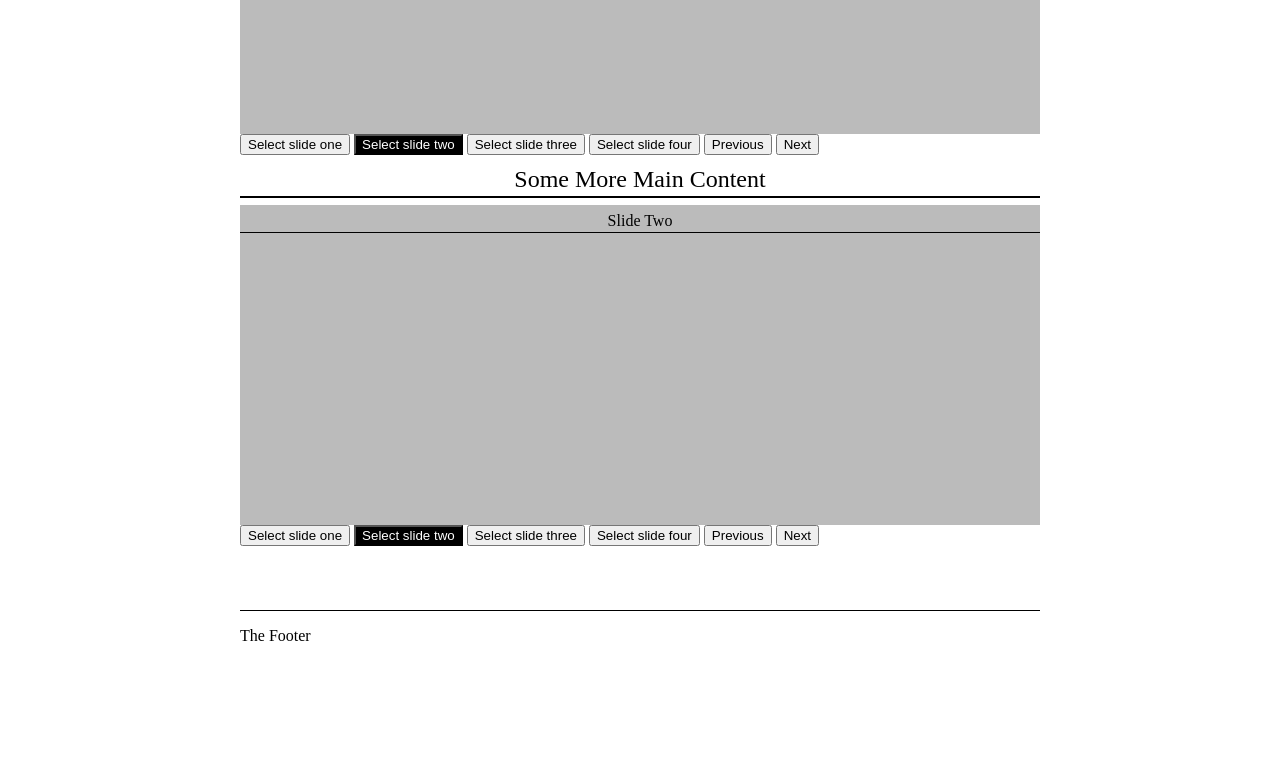
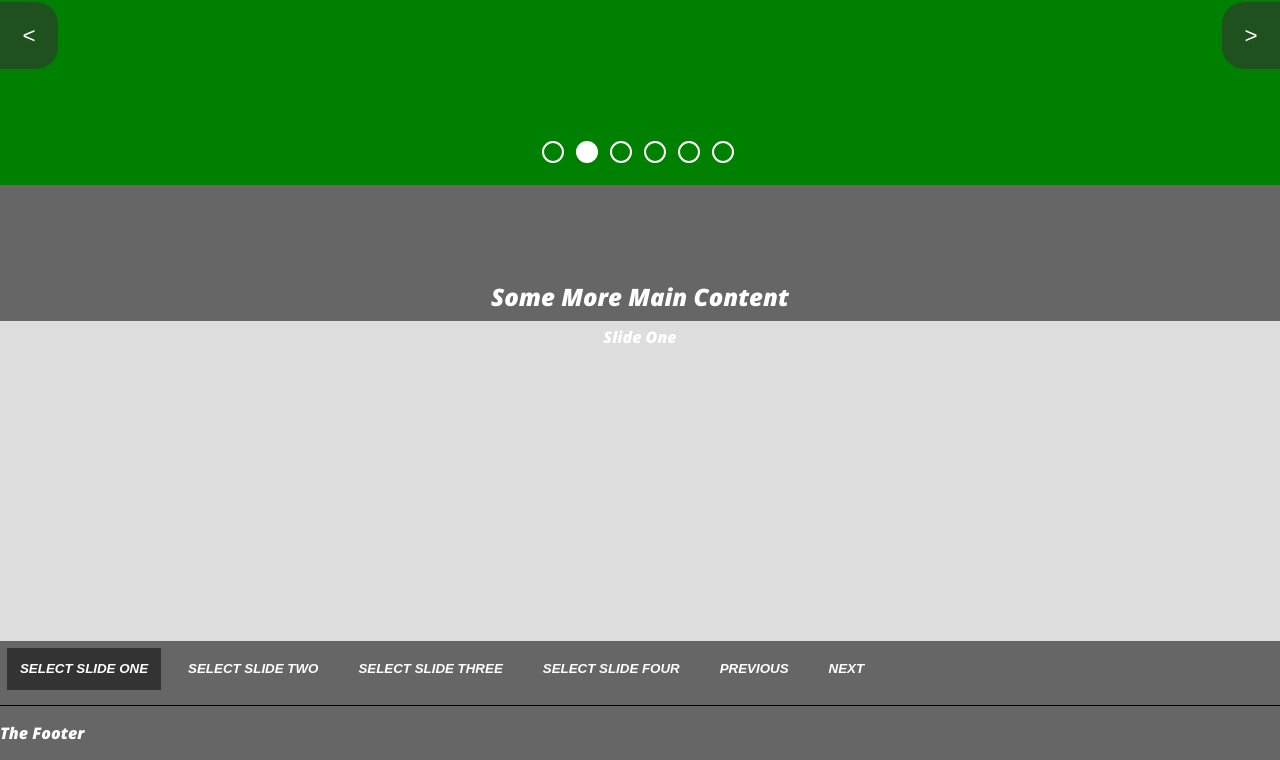
Before and after one commit to tomhazledine/nabSlider.js, a website: page demo/index.html in a window 1280 px wide. Shown: the part 340-1100 px from the top of the page. Before the commit the page ends 1001 px from the top, so only its background shows below. Drawn offline with nearby package versions, Linux system fonts and the light colour scheme; files that its build step writes are made by us from their sources.

Commit message:
demo site layout tweaks

```diff
--- a/demo/gulpfile.js
+++ b/demo/gulpfile.js
@@ -6,17 +6,11 @@ var compass = require('gulp-compass');
 var autoprefixer = require('gulp-autoprefixer');
 var rename = require('gulp-rename');
 var minifycss = require('gulp-minify-css');
-var imagemin = require('gulp-imagemin');
 var concat = require('gulp-concat');
 var uglify = require('gulp-uglify');
 var livereload = require('gulp-livereload');
 var lr = require('tiny-lr');
 var server = lr();
-var iconfont = require('gulp-iconfont');
-var iconfontCss = require('gulp-iconfont-css');
-var scsslint = require('gulp-scsslint');
-//var svgmin = require('gulp-svgmin');
-//var svgSprites = require('gulp-svg-sprites');
 
 // Compass
 gulp.task('sass', function() {
@@ -35,50 +29,10 @@ gulp.task('sass', function() {
     .pipe(livereload(server));
 });
 
-// Set up image minification
-gulp.task('images', function() {
-  return gulp.src(['img/raw/**/*.jpg','img/raw/**/*.png'])
-    .pipe(imagemin({
-      progressive: true,
-      svgoPlugins: [{removeViewBox: false}],
-      optimizationLevel: 7//,
-      //progressive: true,
-      //interlaced: true
-    }))
-    .pipe(gulp.dest('img/build'))
-    .pipe(livereload(server));
-});
-
-// Icon Font
-var fontName = 'icons';
-
-gulp.task('iconfont', function(){
-  gulp.src(['img/rawIcons/*.svg'])
-    .pipe(iconfontCss({
-      fontName: fontName,
-      //path: 'app/assets/css/templates/_icons.scss',
-      targetPath: 'scss/_icons.scss',
-      fontPath: '/fonts/icons/'
-    }))
-    .pipe(iconfont({
-      fontName: fontName,
-      appendCodepoints:true
-     }))
-    .on('codepoints', function(codepoints, options) {
-        // CSS templating, e.g.
-        console.log(codepoints, options);
-      })
-    .pipe(gulp.dest('fonts/icons/'));
-});
-
 // Concatenate & Minify JS
 gulp.task('scripts', function() {
-  return gulp.src([
-    'js/raw/*.js'//,
-    //'js/vendor/*.js'
-  ])
+  return gulp.src(['js/script.js'])
   .on('error', function(err) {})
-  .pipe(concat('script.js'))
   .pipe(gulp.dest('js'))
   .pipe(rename('script.min.js'))
   .pipe(uglify())
@@ -91,19 +45,11 @@ gulp.task('startLivereload', function(){
   server.listen(35729);
 });
 
-// SCSS Lint
-gulp.task('scsslint', function() {
-  gulp.src('./sass/*.scss')
-    .pipe(scsslint('.scss-lint.yml'))
-    .pipe(scsslint.reporter());
-});
-
 
 // Watch Files For Changes
 gulp.task('watch', function() {
   gulp.watch('sass/*.scss', ['sass']);
-  gulp.watch('img/raw/**/*.*', ['images']);
-  gulp.watch('js/raw/*.js', ['scripts']);
+  gulp.watch('js/*.js', ['scripts']);
 
   gulp.watch('*.html').on('change', function(file) {
     livereload(server).changed(file.path);
--- a/demo/index.html
+++ b/demo/index.html
@@ -3,48 +3,53 @@
   <meta charset="utf-8">
   <title>nabSlider.js</title>
   <link rel="stylesheet" href="style.css">
+  <!-- Google Font (Open Sans) -->
+  <link href='http://fonts.googleapis.com/css?family=Open+Sans:400,800italic' rel='stylesheet' type='text/css'>
 </head>
 
 <body>
 
   <header>
-    <h1>jsSlider</h1>
+    <h1>nabSlider.js</h1>
+    <h3>(“Not Another Bloody Slider Plugin...“)</h3>
   </header>
 
   <section class="mainContent slideOneWrapper">
-    <h2>Main Content</h2>
 
-    <div class="slideWrapperTotal">
+    <div class="sliderOne">
+      <button class="nextPrev prev"><</button>
+      <button class="nextPrev next">></button>
 
       <div class="sliderOuter">
         <div class="sliderInner clearfix positionNumber1">
           <article class="slide number1 current" data-selector="1">
-            <h3>Slide One</h3>
+            <h2>Slide One</h2>
           </article>
-
           <article class="slide number2" data-selector="2">
-            <h3>Slide Two</h3>
+            <h2>Slide Two</h2>
           </article>
-
           <article class="slide number3" data-selector="3">
-            <h3>Slide Three</h3>
+            <h2>Slide Three</h2>
           </article>
-
           <article class="slide number4" data-selector="4">
-            <h3>Slide Four</h3>
+            <h2>Slide Four</h2>
           </article>
-
+          <article class="slide number5" data-selector="5">
+            <h2>Slide Five</h2>
+          </article>
+          <article class="slide number6" data-selector="6">
+            <h2>Slide Six</h2>
+          </article>
         </div>
       </div>
 
-      <div class="selectors">
-        <button class="selector number1 current" data-selector="1">Select slide one</button>
-        <button class="selector number2" data-selector="2">Select slide two</button>
-        <button class="selector number3" data-selector="3">Select slide three</button>
-        <button class="selector number4" data-selector="4">Select slide four</button>
-
-        <button class="nextPrev prev">Previous</button>
-        <button class="nextPrev next">Next</button>
+      <div class="selectors clearfix">
+        <button class="selector number1 current" data-selector="1"></button>
+        <button class="selector number2" data-selector="2"></button>
+        <button class="selector number3" data-selector="3"></button>
+        <button class="selector number4" data-selector="4"></button>
+        <button class="selector number5" data-selector="5"></button>
+        <button class="selector number6" data-selector="6"></button>
       </div>
     </div>
 
@@ -94,7 +99,7 @@
     <!-- Javascript, starting with jQuery -->
     <script src='js/jquery-1.9.1.min.js'></script>
     <script src='js/jquery.nabSlider.min.js'></script>
-    <script src="js/script.js"></script>
+    <script src="js/script.min.js"></script>
   </footer>
 
 </body>
--- a/demo/js/script.js
+++ b/demo/js/script.js
@@ -5,5 +5,5 @@
 //$(document).ready(function(){alert("Main JS Working");});
 
 // 02. Instantiating nabSlider.js
-$('.slideWrapperTotal').nabSlider('fadeIn',true);
-$('.secondSlideWrapperTotal').nabSlider('slideOver',true);
+$('.sliderOne').nabSlider('slideOver',true);
+$('.secondSlideWrapperTotal').nabSlider('fadeIn',false);
--- a/demo/sass/_testStyles.scss
+++ b/demo/sass/_testStyles.scss
@@ -1,16 +1,127 @@
+
+// Variables and Mixins
+$type:"Open Sans",sans-serif;//400, 800 italic
+$background:#0000ff;
+$black:#333;
+$grey:#666;
+$white:#ffffff;
+@mixin displayText{
+  font-style:italic;
+  font-weight:800;
+}
+@mixin button($background,$color,$width){
+  appearance:none;
+  background:$background;
+  color:$color;
+  border:0;
+  @include displayText;
+  text-transform:uppercase;
+  padding:1em;
+  margin:.5em;
+  display:block;
+  width:$width;
+  outline:none;
+  cursor:pointer;
+  transition:background, color;
+  transition-duration:.3s;
+}
+
+// Global Styles
+body{
+  font-family:$type;
+  margin:0 auto;
+  background:$grey;
+  color:white;
+}
+h1,h2,h3,h4,h5{
+  @include displayText;
+}
+button{
+  @include button($grey,$white,auto);
+  &:hover{background:red;}
+  &.current{background:$black;}
+  float:left;
+}
+
+// Slide One
+.sliderOne{
+  position:relative;
+  margin:6em 0;
+  .slide{
+    padding:3em 0;
+    text-align:center;
+    overflow:hidden;
+    h2{font-size:3em;}
+    &.number1{background:red;}
+    &.number2{background:green;}
+    &.number3{background:yellow;}
+    &.number4{background:teal;}
+    &.number5{background:orange;}
+    &.number6{background:blue;}
+  }
+  .selectors{
+    position:absolute;
+    bottom:1em;
+    z-index:2000;
+    width:(34 * 6)px;
+    padding:0;
+    margin:0;
+    left:50%;
+    margin-left:-6.5em;
+    //background:green;
+    .selector{
+      width:22px;
+      height:22px;
+      padding:0;
+      margin:6px;
+      background:none;
+      border:.2em solid $white;
+      border-radius:50%;
+      &:hover{background:$white;}
+      &.current{
+        background:$white;
+        cursor:default;
+      }
+    }
+  }
+  .nextPrev{
+    font-size:1.4em;
+    font-style:normal;
+    font-weight:400;
+    position:absolute;
+    text-align:center;
+    top:50%;
+    padding:1em;
+    margin:0;
+    margin-top:-1em;
+    line-height:1;
+    z-index:2000;
+    background:rgba($black,.6);
+    &:hover{background:$black;}
+    &.prev{
+      left:0;
+      border-radius:0 1em 1em 0;
+    }
+    &.next{
+      right:0;
+      border-radius:1em 0 0 1em;
+    }
+  }
+}
+
 h1{
   font-size:2em;
   //color:red;
   text-align:center;
-  padding:1em;
-  border-bottom:.1em solid black;
+  padding:1em 0 .2em 0;
+  //border-bottom:.1em solid black;
 }
 h2{
   font-size:1.5em;
   line-height:1;
   text-align:center;
   padding:.2em 0;
-  border-bottom:.1em solid black;
+  //border-bottom:.1em solid black;
   margin:.3em 0;
 }
 h3{
@@ -18,21 +129,16 @@ h3{
   line-height:1;
   text-align:center;
   padding:.2em 0;
-  border-bottom:.1em solid black;
+  //border-bottom:.1em solid black;
   margin:.3em 0;
-}
-body{
-  width:70%;
-  max-width:50em;
-  margin:0 auto;
 }
 .slide{
   background:#ddd;
   &:nth-of-type(2n){background:#bbb;}
 }
 .selector.current{
-  background:black;
-  color:white;
+  //background:black;
+  //color:white;
 }
 
 footer{
```
Also changed, not shown: demo/package.json (+1 -7 lines), demo/js/script.min.js (added), demo/root.css, demo/style.css.
